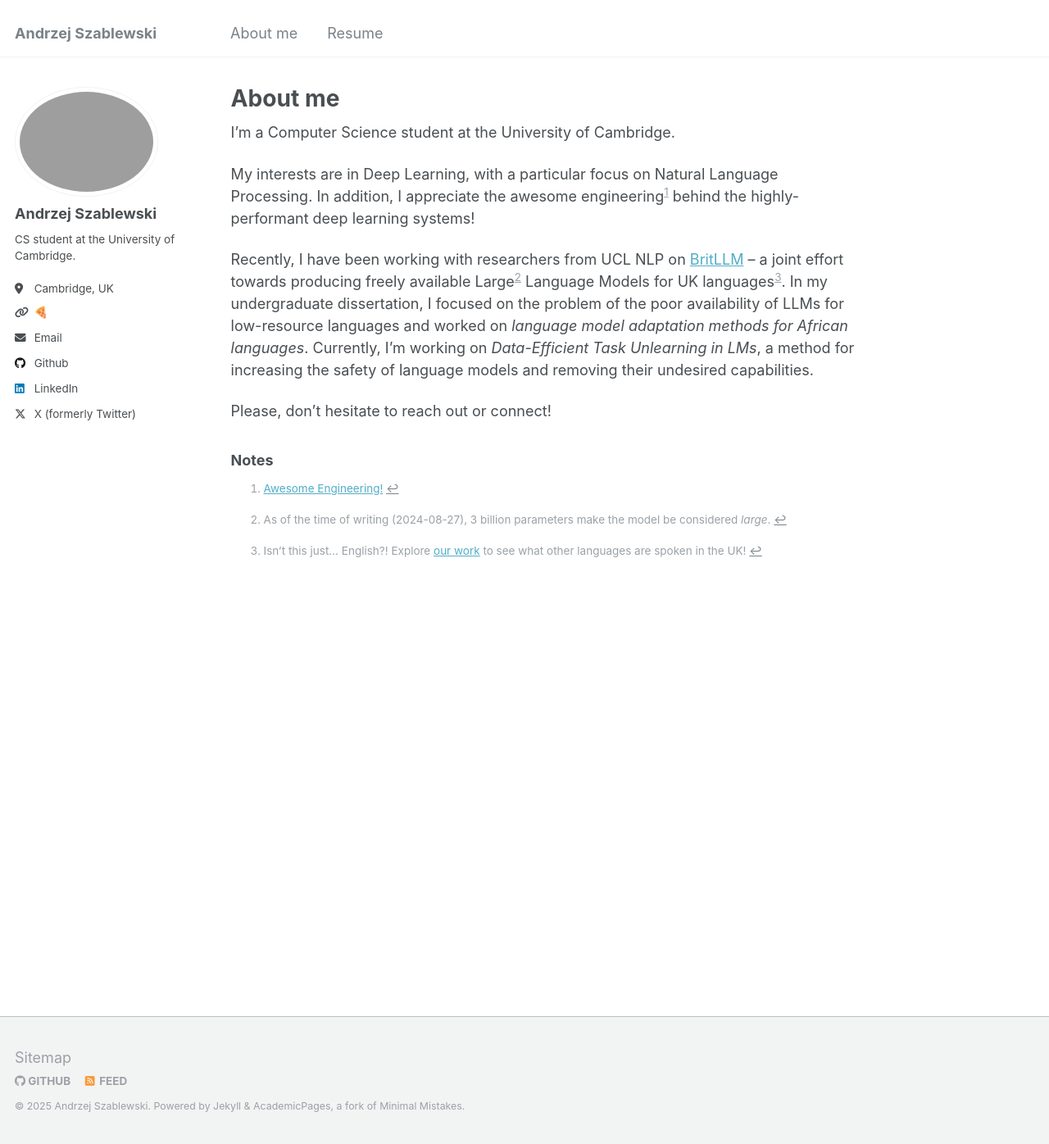
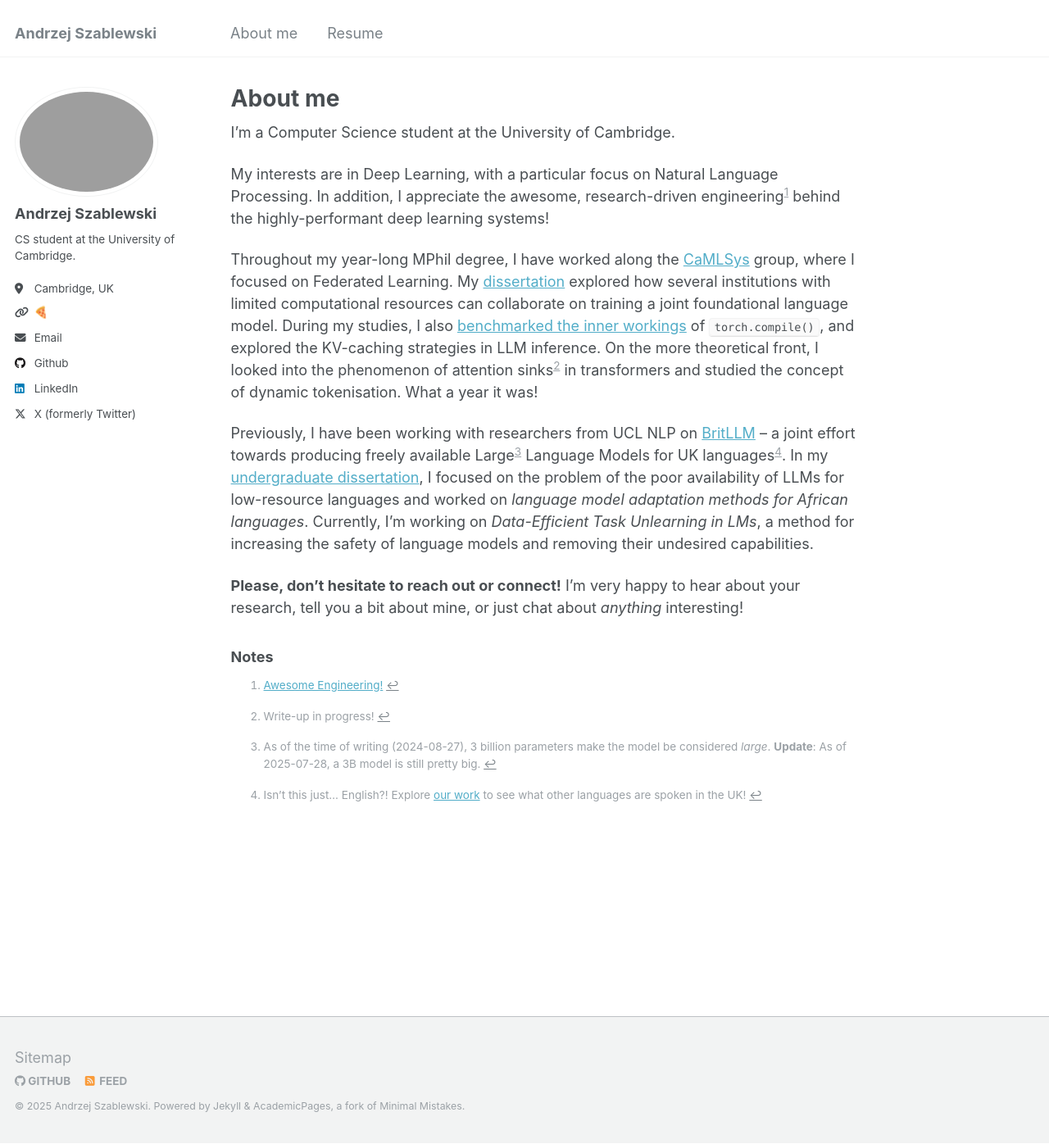
Before and after one commit to andrzejszablewski/andrzejszablewski.github.io, a Jekyll site: the page built from _pages/about.md, in a window 1280 px wide and 1396 px high. Shown: the whole window at 82% size. Built offline with Jekyll 4.4.1, drawn with Linux system fonts in a browser that asks for light colours.

Commit message:
Updated resume and about pages. Added pdf files.
Signed-off-by: TheRootOf3 <aceszablewski@gmail.com>

```diff
--- a/_pages/about.md
+++ b/_pages/about.md
@@ -9,14 +9,17 @@ redirect_from:
 
 I'm a Computer Science student at the University of Cambridge.
 
-My interests are in Deep Learning, with a particular focus on Natural Language Processing. In addition, I appreciate the awesome engineering[^1] behind the highly-performant deep learning systems!
+My interests are in Deep Learning, with a particular focus on Natural Language Processing. In addition, I appreciate the awesome, research-driven engineering[^1] behind the highly-performant deep learning systems!
 
-Recently, I have been working with researchers from UCL NLP on [BritLLM](https://llm.org.uk/) -- a joint effort towards producing freely available Large[^2] Language Models for UK languages[^3]. In my undergraduate dissertation, I focused on the problem of the poor availability of LLMs for low-resource languages and worked on _language model adaptation methods for African languages_. Currently, I'm working on _Data-Efficient Task Unlearning in LMs_, a method for increasing the safety of language models and removing their undesired capabilities.
+Throughout my year-long MPhil degree, I have worked along the [CaMLSys](https://mlsys.cst.cam.ac.uk) group, where I focused on Federated Learning. My [dissertation](/files/mphil_dissertation.pdf) explored how several institutions with limited computational resources can collaborate on training a joint foundational language model. During my studies, I also [benchmarked the inner workings](/files/torch_compile.pdf) of `torch.compile()`, and explored the KV-caching strategies in LLM inference. On the more theoretical front, I looked into the phenomenon of attention sinks[^2] in transformers and studied the concept of dynamic tokenisation. What a year it was!
 
-Please, don't hesitate to reach out or connect!
+Previously, I have been working with researchers from UCL NLP on [BritLLM](https://llm.org.uk/) -- a joint effort towards producing freely available Large[^3] Language Models for UK languages[^4]. In my [undergraduate dissertation](/files/undergrad_dissertation.pdf), I focused on the problem of the poor availability of LLMs for low-resource languages and worked on _language model adaptation methods for African languages_. Currently, I'm working on _Data-Efficient Task Unlearning in LMs_, a method for increasing the safety of language models and removing their undesired capabilities.
+
+**Please, don't hesitate to reach out or connect!** I'm very happy to hear about your research, tell you a bit about mine, or just chat about *anything* interesting!
 
 ### Notes
 
 [^1]: [Awesome Engineering!](https://huggingface.co/blog/bloom-megatron-deepspeed)
-[^2]: As of the time of writing (2024-08-27), 3 billion parameters make the model be considered _large_.
-[^3]: Isn't this just... English?! Explore [our work](https://llm.org.uk/) to see what other languages are spoken in the UK!
+[^2]: Write-up in progress!
+[^3]: As of the time of writing (2024-08-27), 3 billion parameters make the model be considered _large_. **Update**: As of 2025-07-28, a 3B model is still pretty big.
+[^4]: Isn't this just... English?! Explore [our work](https://llm.org.uk/) to see what other languages are spoken in the UK!
```
Also changed, not shown: _pages/resume.md (+12 -2 lines), 2 other files.
